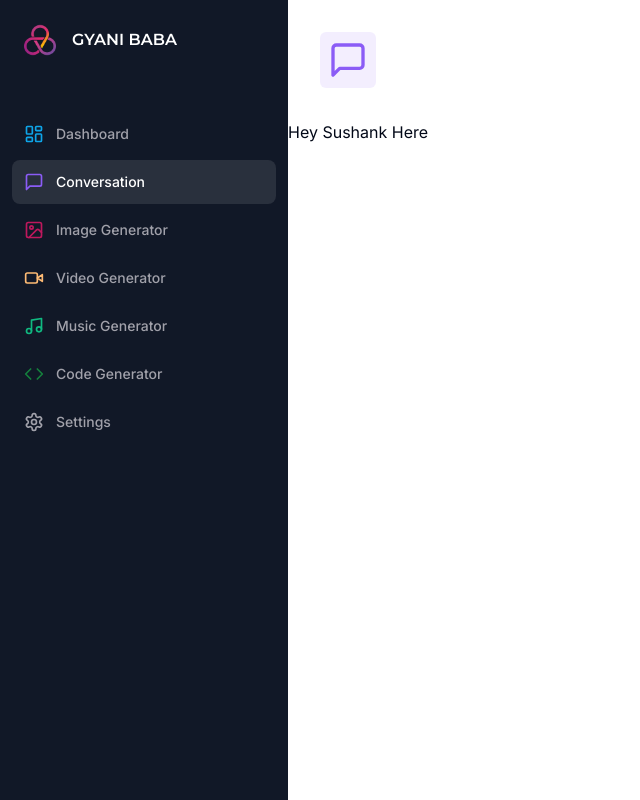
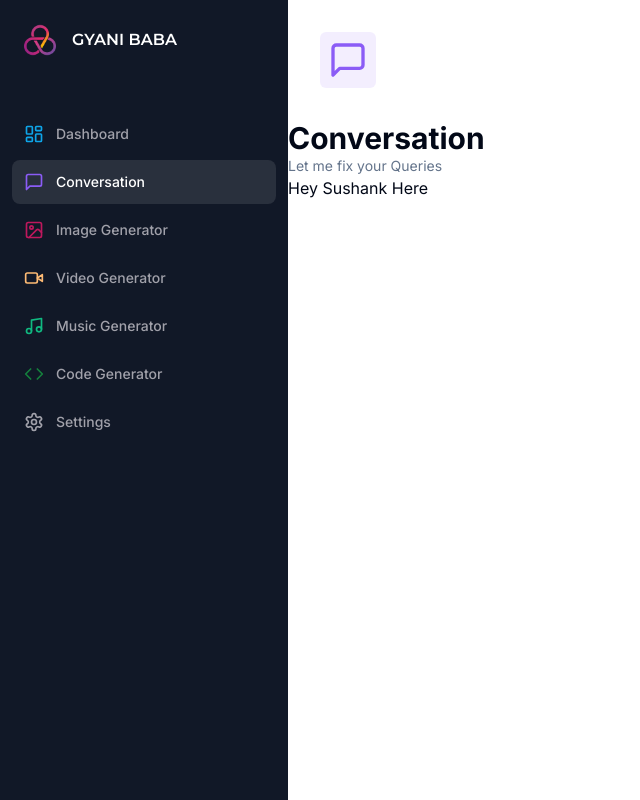
Before and after one commit to Sushankznation/AI-App, a Next.js app: page /conversation in a window 1280 px wide. Shown: the whole page, without its empty margins (0-640 px from the left). Built offline with nearby package versions, Linux system fonts and the light colour scheme.

Commit message:
haedinf Done

```diff
--- a/components/Heading.tsx
+++ b/components/Heading.tsx
@@ -11,7 +11,7 @@ interface HeadingProps {
 export default function Heading({
   title,
   description,
-  icon : Icon,
+  icon: Icon,
   iconColor,
   bgColor,
 }: HeadingProps) {
@@ -19,8 +19,12 @@ export default function Heading({
     <>
       <div className="px-4 lg:px-8 flex items-center gap-x-3 mb-8">
         <div className={cn("p-2 w-fit rounded-md", bgColor)}>
-            <Icon className={cn("w-10 h-10",iconColor)}/>
+          <Icon className={cn("w-10 h-10", iconColor)} />
         </div>
+      </div>
+      <div>
+        <h2 className="text-3xl font-bold">{title}</h2>
+        <p className="text-sm text-muted-foreground">{description}</p>
       </div>
     </>
   );
```
